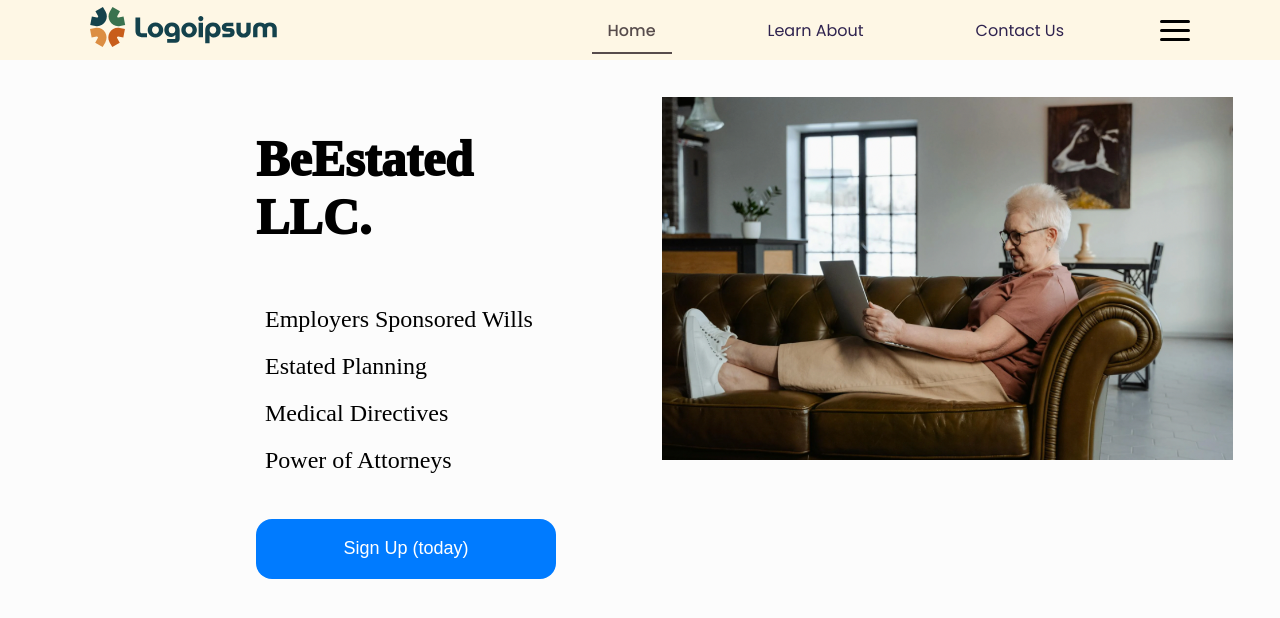
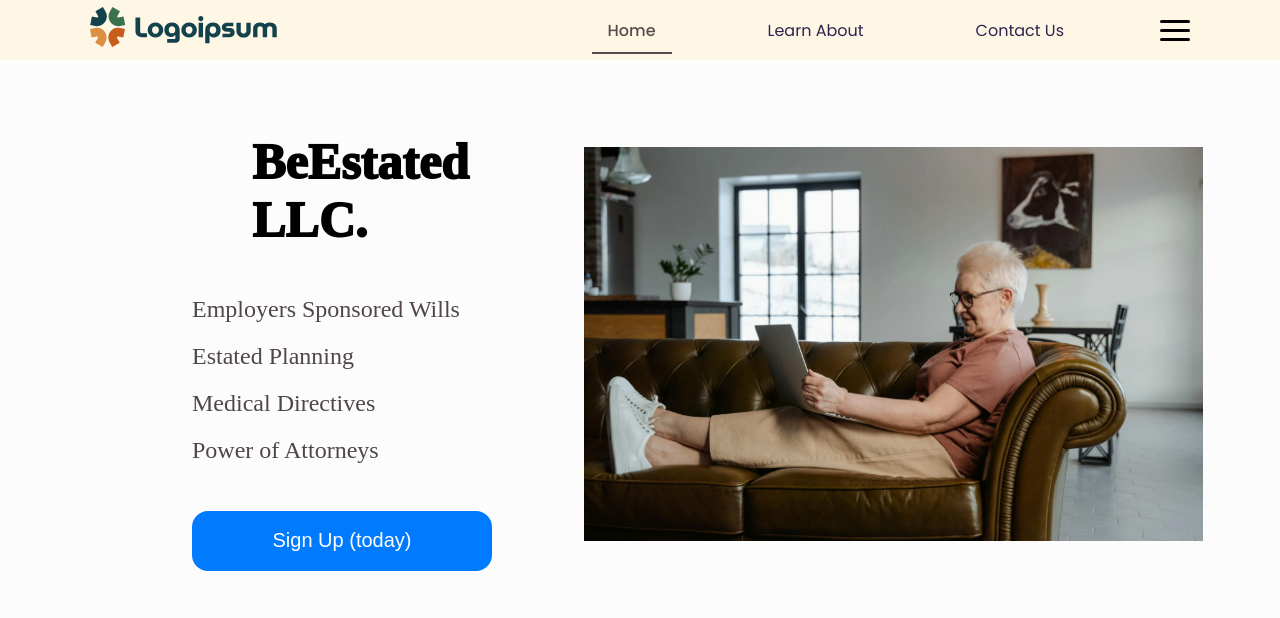
Before and after one commit to chenathy/benefit-estated, a React (Create React App) app: page / in a window 1280 px wide. Shown: the top 618 px of the page. Built offline with nearby package versions, Linux system fonts and the light colour scheme.

Commit message:
updated css files

```diff
--- a/src/MainPage/ContactUs/index.js
+++ b/src/MainPage/ContactUs/index.js
@@ -5,14 +5,15 @@ import emailLogo from './email.png';
 import buildingLogo from './building.png';
 import phoneLogo from './phone.png';
 import regionLogo from './region.png';
+import cooperationLogo from './cooperation.png'
 
 
 const ContactUsComponent = () => {
     return (
         <div className="ContactUs">
             <Grid>
-                <Row>
-                    <h2>Contact Us</h2>
+                <Row style={{marginTop: '5%'}}>
+                    <h1>Contact Us</h1>
                 </Row>
                 <Row className="row">
                     <Col>
@@ -58,7 +59,12 @@ const ContactUsComponent = () => {
                             <Input placeholder="Region" className="input"/>
                         </Row>
                     </Col>
-                    <Col style={{marginTop: "20px"}}>
+                    <Col style={{marginTop: "1%"}}>
+                        <img
+                            src={cooperationLogo}
+                            alt="Cooperation"
+                            className="image"
+                        />
                         <p>Looking to Connect Bestated ?</p>
                         <p>Leave your contact Info, we will reach out to you very soon !</p>
                         <Button className="button"> Sign Up (Today)</Button>
--- a/src/MainPage/ForAttorneys/index.js
+++ b/src/MainPage/ForAttorneys/index.js
@@ -7,16 +7,14 @@ const AttorneyComponent = () => {
     return (
         <div className='Attorneys'>
             <Grid>
-                <div className='lander'>
-                    <h1>For Attorneys</h1>
-                </div>
+                <h1>For Attorneys</h1>
                 <Row className='show-grid'>
                     <div className='lander'>
                         <Col>
                             <img
                                 src={attorneyLogo}
                                 alt='Attorneys'
-                                style={{width: '75%', height: 'auto'}}
+                                className='image'
                             />
                         </Col>
                         <Col>
--- a/src/MainPage/ForComponent.css
+++ b/src/MainPage/ForComponent.css
@@ -8,16 +8,22 @@
     display: flex;
   }
 
-.Employees .lander h1 {
+.Employees h1 {
     font-family: "Open Sans", sans-serif;
     font-weight: 600;
 }
 
-.Employees .lander p {
+.Employees p {
     color: #504646;
     margin-left: 20px;
+    margin-bottom: 5%;
 }
 
+.Employees .image {
+    width: 90%;
+    height: auto;
+    margin-top: 6%;
+}
 
 
 /* Employers  */
@@ -29,7 +35,7 @@
     display: flex;
   }
 
-.Employers .lander h1 {
+.Employers h1 {
     font-family: "Open Sans", sans-serif;
     font-weight: 600;
 }
@@ -37,6 +43,13 @@
 .Employers .lander p {
     color: #504646;
     margin-left: 20px;
+    margin-bottom: 5%;
+}
+
+.Employers .image {
+    width: 90%;
+    height: auto;
+    margin-top: 6%;
 }
 
 /* Attorneys  */
@@ -48,7 +61,7 @@
     display: flex;
   }
 
-.Attorneys .lander h1 {
+.Attorneys  h1 {
     font-family: "Open Sans", sans-serif;
     font-weight: 600;
 }
@@ -56,11 +69,12 @@
 .Attorneys .lander p {
     color: #504646;
     margin-left: 20px;
+    margin-bottom: 5%;
 }
 
-.Attorneys .lander img {
-    width: '35%';
-    height: 'auto'
+.Attorneys .image {
+    width: 75%;
+    height: auto;
 }
 
 
@@ -68,8 +82,7 @@
 .Home .lander {
     padding: 10px 0;
     text-align: left;
-    margin-left: 20%;
-    margin-right: 15%;
+    margin-left: 15%;
     display: flex;
 }
 
@@ -77,16 +90,17 @@
     font-family: cursive;
     font-weight: 1000;
     margin-top: 20%;
-    margin-bottom: 20%;
+    margin-bottom: 15%;
     font-size: 50px;
+    margin-left: 60px;
 }
 
 .Home .lander h2{
     font-family:'Times New Roman', Times, serif;
     margin-bottom: 5%;
-    margin-left: 3%;
+    margin-left: 30;
     font-weight: 500;
-
+    color: #504646;;
 }
 
 .Home .button {
@@ -95,10 +109,17 @@
     border: none;
     border-radius: 16px;
     padding: 8px 16px;
-    font-size: 18px;
+    font-size: 20px;
     width: 300px;
     height: 60px;
     margin-top: 10%;
+}
+
+.Home .image {
+    width: 80%;
+    height: auto;
+    margin-top: 10%;
+    margin-left: 10%;
 }
 
 .Home .button:hover{
@@ -146,6 +167,7 @@
     font-size: 18px;
     width: 300px;
     height: 60px;
+    margin-top: 3%;
 }
 
 .LearnAbout .button:hover{
@@ -153,17 +175,22 @@
     font-weight: bold;
 }
 
+.LearnAbout .image {
+    width: 45%;
+    height: auto;
+}
+
 
 /* Contact Us  */
 .ContactUs {
     text-align: center;
     margin-left: 10%;
-    margin-right: 10%;
+    margin-right: 15%;
 }
 
 .ContactUs .row {
     display: flex;
-    margin: 5%;
+    margin: 3.5%;
 }
 
 .ContactUs .col {
@@ -207,3 +234,8 @@
     background-color: #0056b3;
     font-weight: bold;
 }
+
+.ContactUs .image {
+    width: 45%;
+    height: auto;
+}
--- a/src/MainPage/ForEmoployers/index.js
+++ b/src/MainPage/ForEmoployers/index.js
@@ -8,16 +8,14 @@ const EmployersComponent = () => {
     return (
         <div className="Employers">
             <Grid>
-                <div className='lander'>
-                    <h1>For Employers</h1>
-                </div>
+                <h1>For Employers</h1>
                 <Row className="show-grid">
                     <div className="lander">
                         <Col>
                             <img
                                 src={employersLogo}
                                 alt='employers'
-                                style={{width: '90%', height: 'auto'}}
+                                className='image'
                             />
                         </Col>
                         <Col>
--- a/src/MainPage/ForEmployees/index.js
+++ b/src/MainPage/ForEmployees/index.js
@@ -8,21 +8,19 @@ const EmployeesComponent = () => {
     return (
         <div className='Employees'>
             <Grid>
-                <div className='lander'>
                     <Row>
                         <Col>
                             <h1>For Employees</h1>
                         </Col>
                     </Row>
-                </div>
 
-                <Row className='show-grid'>
+                <Row>
                     <div className='lander'>
                         <Col>
                             <img
                                 src={employeeLogo}
                                 alt='Employees'
-                                style={{ width: '90%', height: 'auto' }}
+                                className='image'
                             />
                         </Col>
                         <Col>
--- a/src/MainPage/Home/index.js
+++ b/src/MainPage/Home/index.js
@@ -1,7 +1,7 @@
 import React from "react";
 import { Button, Grid, Row, Col } from "rsuite";
-import '../ForComponent.css'
-import homeLogo from './Home.png';
+import "../ForComponent.css"
+import homeLogo from "./Home.png";
 
 
 const HomeComponent = () => {
@@ -9,7 +9,7 @@ const HomeComponent = () => {
     return (
         <div className="Home">
             <Grid fluid>
-                <Row className="show-grid">
+                <Row>
                     <div className="lander">
 
                         <Col>
@@ -30,15 +30,12 @@ const HomeComponent = () => {
 
                         </Col>
 
-
                         <Col>
-                            <div className="lander">
-                                <img
-                                    src={homeLogo}
-                                    alt='Home'
-                                    style={{width: '165%', height: 'auto', marginTop: '5%' }}
-                                />
-                            </div>
+                            <img
+                                src={homeLogo}
+                                alt="Home"
+                                className="image"
+                            />
                         </Col>
                     </div>
                 </Row>
--- a/src/MainPage/LearnAbout/index.js
+++ b/src/MainPage/LearnAbout/index.js
@@ -18,7 +18,7 @@ const LearnAboutComponent = () => {
                         <img
                             src={LearnLogo1}
                             alt="LearnAbout1"
-                            style={{width: '45%', height: 'auto'}}
+                            className="image"
                         />
                         <p>2 sided marketplace place offering estate planning services as part of employee benefits</p>
                     </Col>
@@ -26,7 +26,7 @@ const LearnAboutComponent = () => {
                         <img
                             src={LearnLogo2}
                             alt="LearnAbout2"
-                            style={{width: '45%', height: 'auto'}}
+                            className="image"
                         />
                         <p>Employer sponsored estate plans - wills, power of attorney, medical directives</p>
                     </Col>
@@ -34,7 +34,7 @@ const LearnAboutComponent = () => {
                         <img
                             src={LearnLogo3}
                             alt="LearnAbout3"
-                            style={{width: '45%', height: 'auto'}}
+                            className="image"
                         />
                         <p>Attorneys in all 50 states paying a monthly subscription to estate, inc → $1,999/mo</p>
                     </Col>
@@ -42,7 +42,7 @@ const LearnAboutComponent = () => {
                         <img
                             src={LearnLogo4}
                             alt="LearnAbout4"
-                            style={{width: '45%', height: 'auto'}}
+                            className="image"
                         />
                         <p>Employers paying $1,000 + for each employee</p>
                     </Col>
```
Also changed, not shown: src/MainPage/ContactUs/cooperation.png (added).
